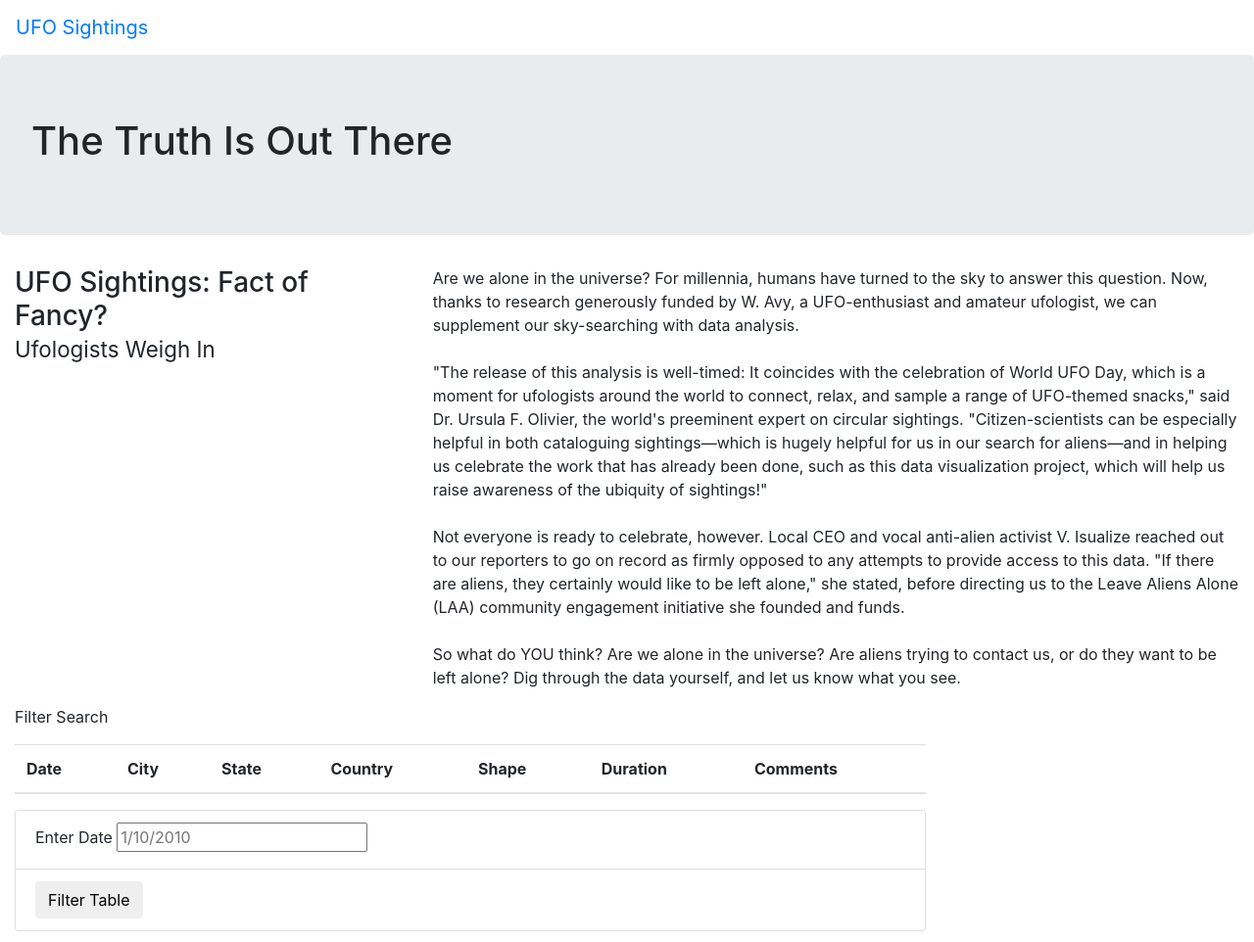
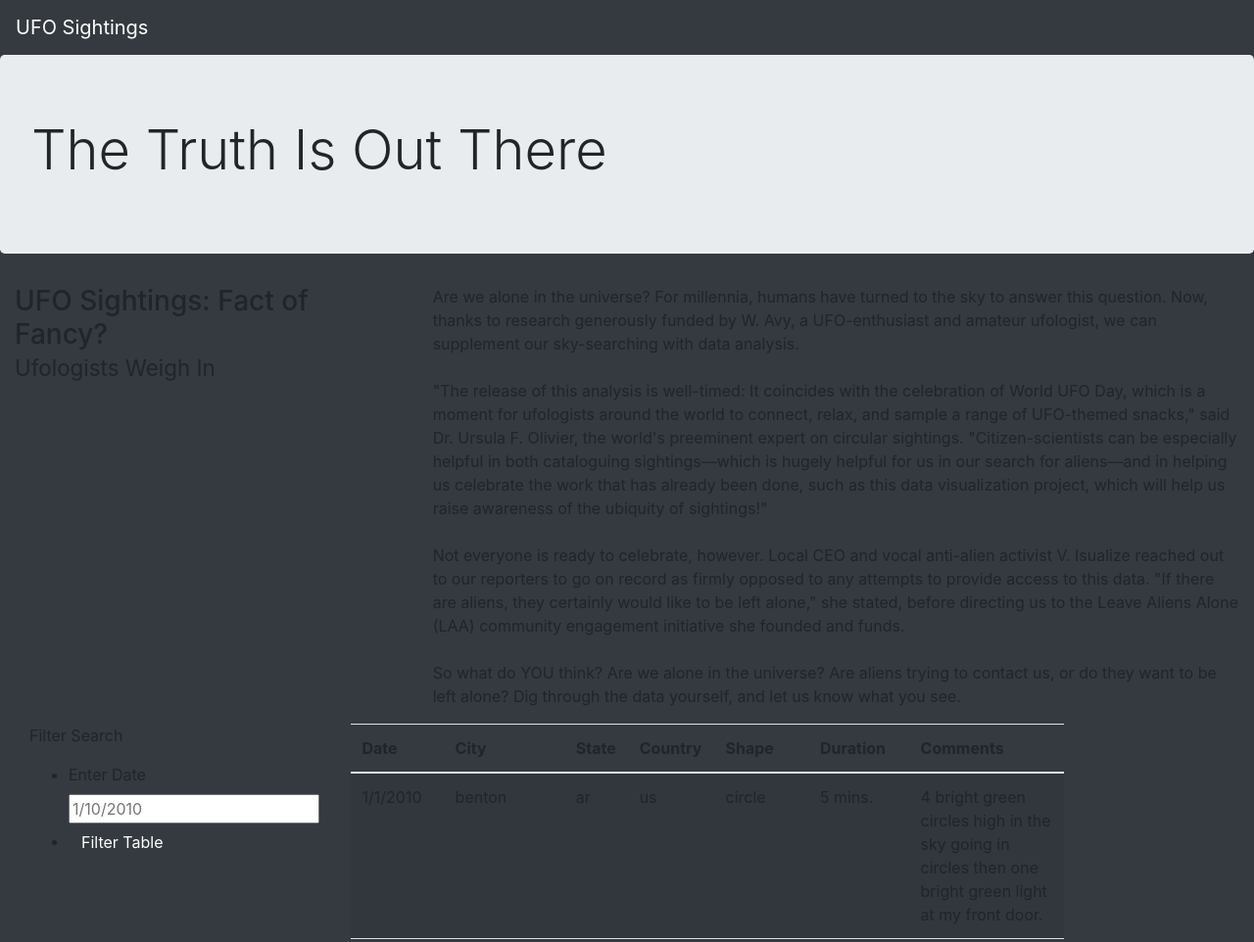
Before and after one commit to jnorman74/UFOs, a plain HTML site: page index.html in a window 1280 px wide. Shown: the top 962 px of the page at 98% size. Drawn offline with nearby package versions, Linux system fonts and the light colour scheme.

Commit message:
Updating index.html.

```diff
--- a/index.html
+++ b/index.html
@@ -13,14 +13,14 @@
     />
     <link rel="stylesheet" href="static/css/style.css">
 </head>
-<body>
+<body class="bg-dark">
     <div class="wrapper">
-        <nav class="navbar navbar-expand-lg">
+        <nav class="navbar navbar-dark bg-dark navbar-expand-lg">
             <a class="navbar-brand" href="index.html">UFO Sightings</a>
         </nav>
     </div>
     <div class="jumbotron">
-        <h1>The Truth Is Out There</h1>
+        <h1 class="display-4">The Truth Is Out There</h1>
     </div>
     <div class="container-fluid">
         <div class="row">
@@ -35,17 +35,25 @@
             </p>
           </div>
         </div>
-    </div>
         <div class="container-fluid">
             <div class="row">
               <div class="col-md-3">
-                <form>
+                <form class="bg-dark">
                   <p>Filter Search</p>
+                  <ul class="bg-dark">
+                    <li style="font-family: inherit; font-size: 1rem;">
+                      <label for="date">Enter Date</label>
+                      <input type="text" placeholder="1/10/2010" id="datetime" />
+                    </li>
+                    <li style="font-family: inherit; font-size: 1rem;">
+                       <button id="filter-btn" type="button" class="btn btn-dark">
+                         Filter Table
+                       </button>
+                    </li>
+                  </ul>
                  </form>
               </div>
-
-        </div>
-        </div>
+              <div class="col-md-9">
                 <div class="col-md-9">
                     <table class="table table-striped">
                       <thead>
@@ -61,15 +69,14 @@
                       </thead>
                       <tbody></tbody>
                     </table>
-            <ul class="list-group">
-                <li class="list-group-item">
-                    <label for="date">Enter Date</label>
-                    <input type="text" placeholder="1/10/2010" id="datetime" />
-                </li>
-                <li class="list-group-item">
-                    <button id="filter-btn" type="button" class="btn btn-default">Filter Table</button>
-                </li>
-            </ul>
                   </div>
+              </div>
+            </div>
+          </div>
+
+      <script src="https://cdnjs.cloudflare.com/ajax/libs/d3/4.11.0/d3.js"></script>
+      <script src="static/js/data.js"></script>
+      <script src="static/js/app.js"></script>
+
 </body>
 </html>
```
Lines whose indentation alone changed are shown as unchanged.
